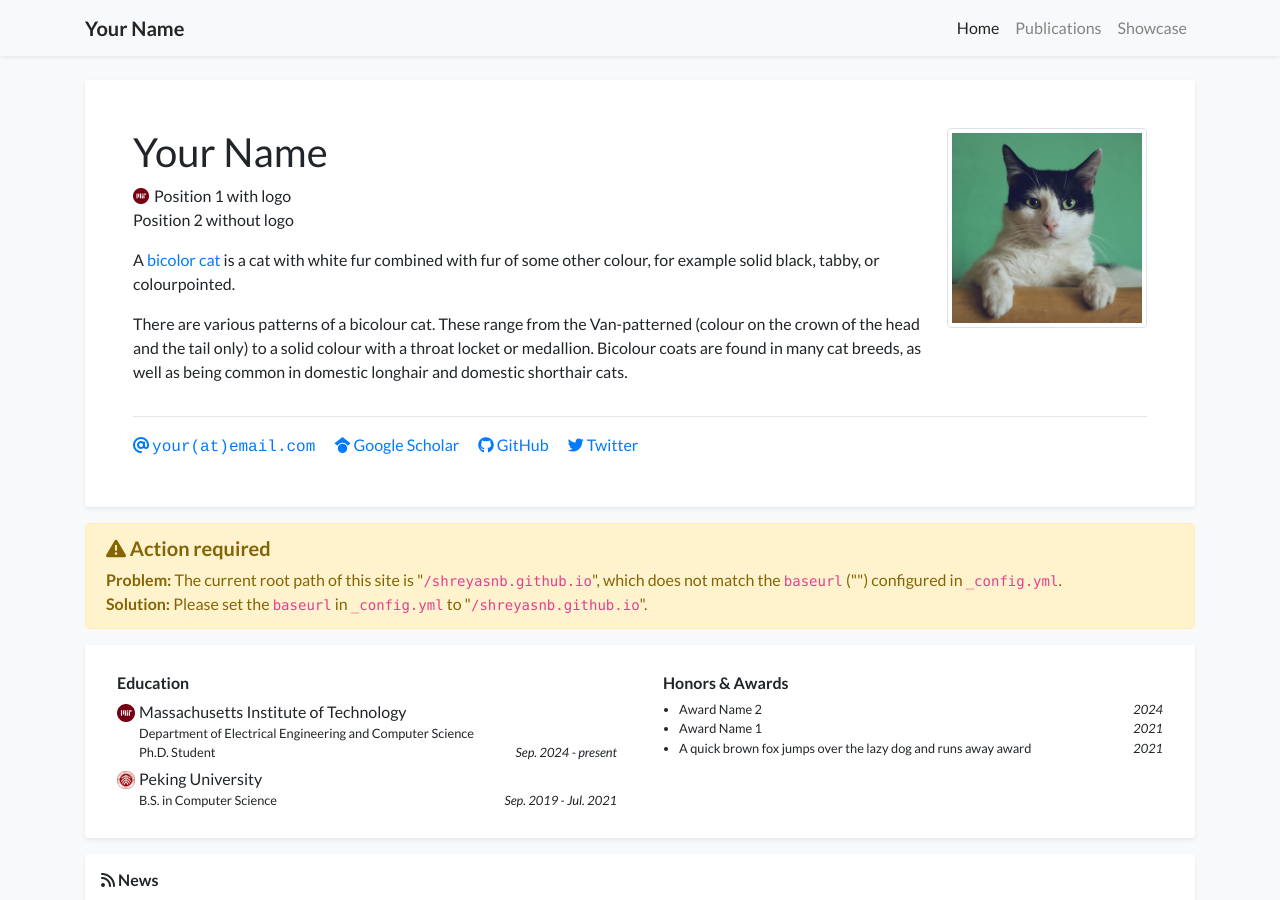
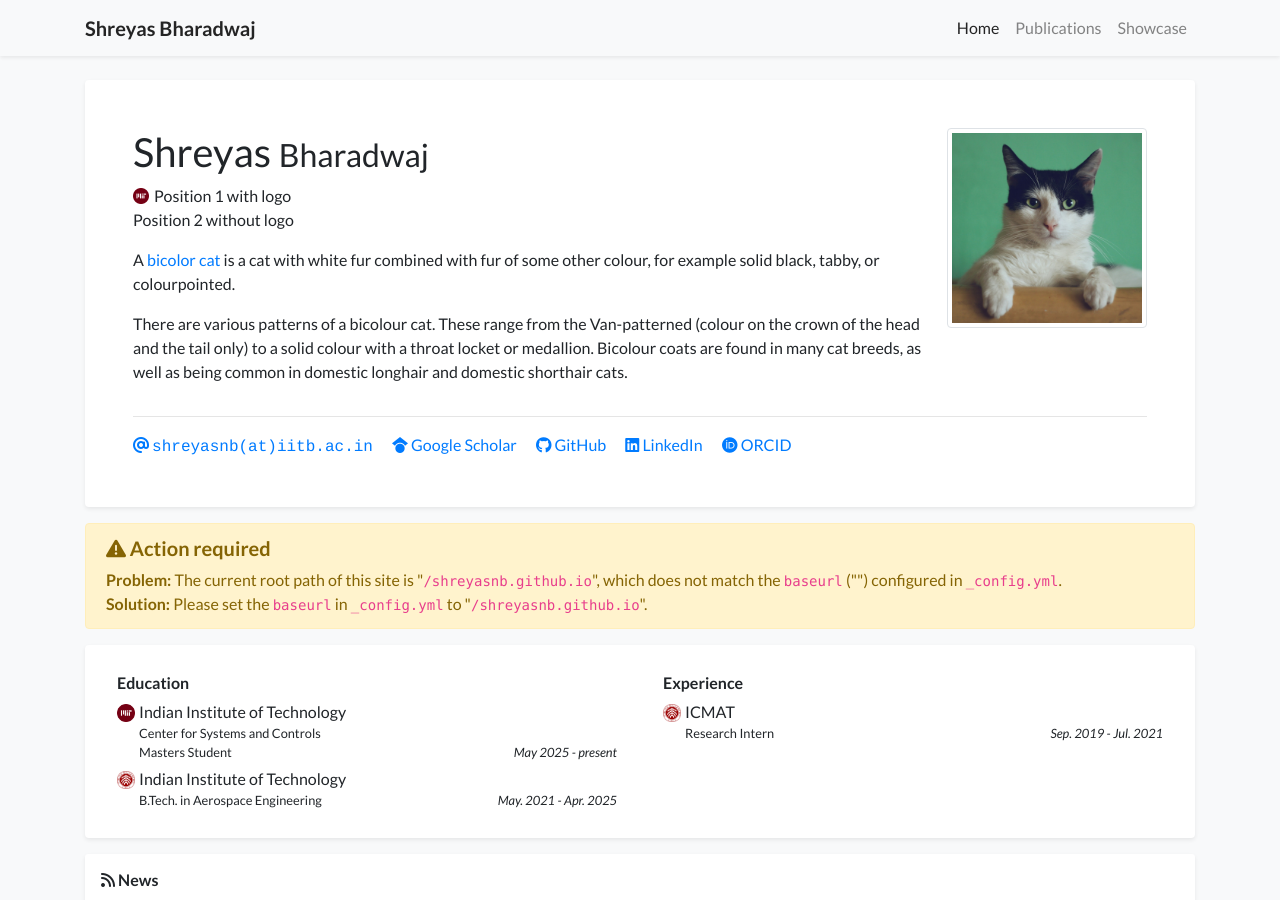
Before and after one commit to shreyasnb/shreyasnb.github.io, a Jekyll site: the page built from index.html, in a window 1280 px wide and 900 px high. Built offline with Jekyll 4.4.1, drawn with Linux system fonts in a browser that asks for light colours; nearby versions of some CDN libraries; a style sheet for code colours, icons or effects is not loaded.

Commit message:
add profile details

```diff
--- a/_data/profile.yml
+++ b/_data/profile.yml
@@ -1,6 +1,6 @@
-primary_name: "Your Name"
-secondary_name: ""
-navbar_name: "Your Name"
+primary_name: "Shreyas"
+secondary_name: "Bharadwaj"
+navbar_name: "Shreyas Bharadwaj"
 
 positions:
 - logo: /assets/images/badges/MIT_Social_circle.png  # Logo is optional
@@ -8,16 +8,16 @@ positions:
 - name: Position 2 without logo
 
 
-email: "your@email.com"
+email: "shreyasnb@iitb.ac.in"
 # cv_link: link-to-your-cv-file
-gscholar: xFmQpf4AAAAJ  # This is an example, replace it with your own Google Scholar ID
-github: your_github_id
-twitter: your_twitter_id  # Do not include the '@' symbol
+gscholar: F8L8WeMAAAAJ  # This is an example, replace it with your own Google Scholar ID
+github: shreyasnb
+# twitter: your_twitter_id  # Do not include the '@' symbol
 # wechat_qrcode: /assets/images/etc/wechat.jpg
 # wechat_prompt: >-
 #   Please tell me your <strong>name</strong> and <strong>affiliation</strong> (current or past) when adding my wechat. Thanks!
-# linkedin: your-linked-in-id
-# orcid: 0000-0000-0000-0000
+linkedin: shreyasnb
+orcid: 0009-0005-7083-0733
 
 short_bio_text_justify: false
 short_bio: >-
@@ -35,27 +35,27 @@ portrait_caption: >-
   Photo by Manja Vitolic on Unsplash (this caption is optional, comment it out to disable).
 
 education:
-- name: Massachusetts Institute of Technology
+- name: Indian Institute of Technology
   logo: /assets/images/badges/MIT_Social_circle.png
   position: >-
-    Department of Electrical Engineering and Computer Science <br/>
-    Ph.D. Student
-  date: Sep. 2024 - present
-- name: Peking University
+    Center for Systems and Controls <br/>
+    Masters Student
+  date: May 2025 - present
+- name: Indian Institute of Technology
   logo: /assets/images/badges/PKU_red.png
-  position: B.S. in Computer Science
+  position: B.Tech. in Aerospace Engineering
+  date: May. 2021 - Apr. 2025
+
+experience:
+- name: ICMAT
+  logo: /assets/images/badges/PKU_red.png
+  position: Research Intern
   date: Sep. 2019 - Jul. 2021
 
-# experience:
-# - name: Peking University
-#   logo: /assets/images/badges/PKU_red.png
-#   position: Research Intern
-#   date: Sep. 2019 - Jul. 2021
-
-awards:
-- name: Award Name 2
-  date: 2024
-- name: Award Name 1
-  date: 2021
-- name: A quick brown fox jumps over the lazy dog and runs away award
-  date: 2021
+# awards:
+# - name: Award Name 2
+#   date: 2024
+# - name: Award Name 1
+#   date: 2021
+# - name: A quick brown fox jumps over the lazy dog and runs away award
+#   date: 2021
```
